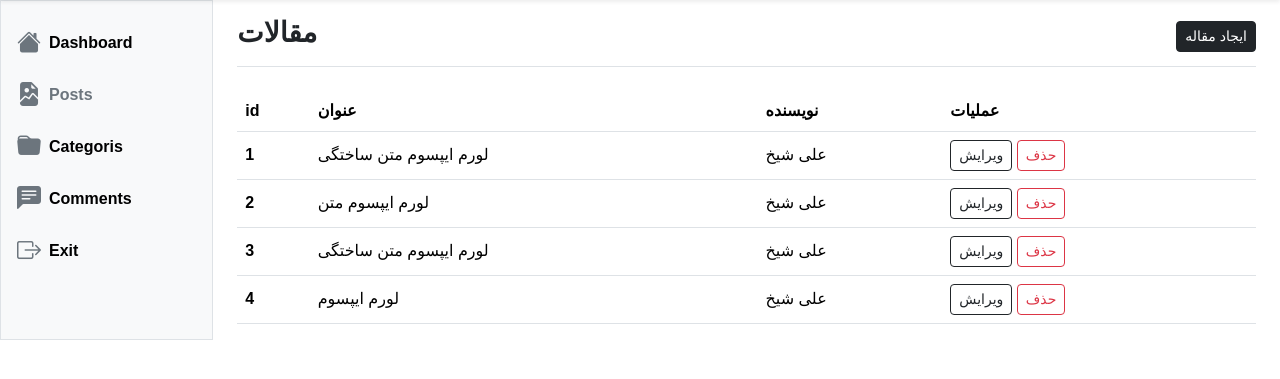
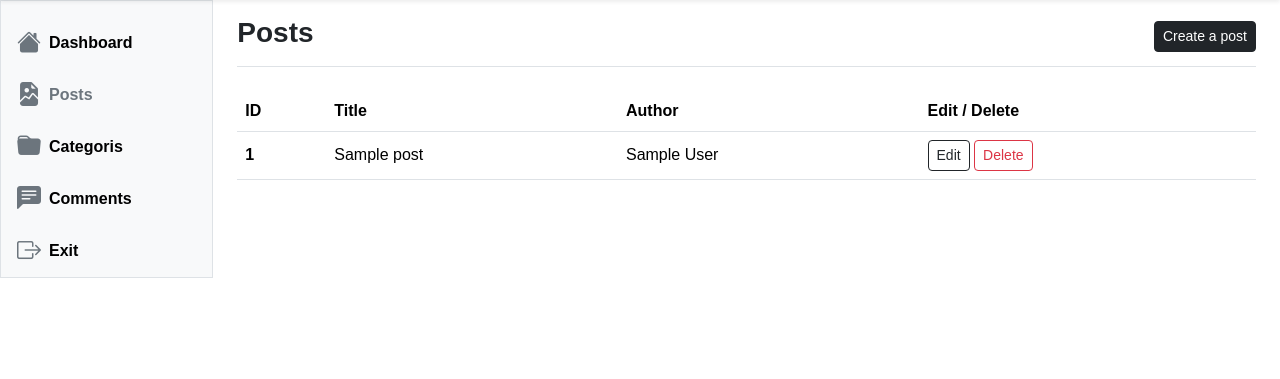
Before and after one commit to Hossaini1/php-blog-app, a PHP site: page /admin-panel/pages/posts/index.php in a window 1280 px wide. Shown: the part 54-433 px from the top of the page. Run offline with PHP 8.4, Linux system fonts and the light colour scheme; tables that the repository leaves empty or names only in its code hold one stand-in row (values such as "Sample post"); some web fonts are replaced.

Commit message:
post und create post erstellt

```diff
--- a/admin-panel/include/layout/header.php
+++ b/admin-panel/include/layout/header.php
@@ -41,7 +41,7 @@ $path = $_SERVER["REQUEST_URI"];
         class="navbar sticky-top bg-secondary flex-md-nowrap p-0 shadow-sm">
         <a
             class="navbar-brand col-md-3 col-lg-2 me-0 px-3 fs-5 text-white"
-            href="index.html">Admin Panel</a>
+            href="index.php">Admin Panel</a>
 
         <button
             class="ms-2 nav-link px-3 text-white d-md-none"
--- a/admin-panel/pages/posts/index.php
+++ b/admin-panel/pages/posts/index.php
@@ -1,5 +1,22 @@
 <?php
 include "../../include/layout/header.php";
+
+$posts = $db->query("SELECT * FROM `posts` ORDER BY id DESC");
+
+if (isset($_GET['action']) && isset($_GET['id'])) {
+    $id = $_GET['id'];
+
+    $query = $db->prepare('DELETE FROM `posts` WHERE id = :id');
+    $query->execute([':id' => $id]);
+
+    // redirect
+    header("Location:index.php");
+    exit();
+}
+
+
+
+
 ?>
 
 <div class="container-fluid">
@@ -12,101 +29,57 @@
         <!-- Main Section -->
         <main class="col-md-9 ms-sm-auto col-lg-10 px-md-4">
             <div
-                        class="d-flex justify-content-between flex-wrap flex-md-nowrap align-items-center pt-3 pb-2 mb-3 border-bottom"
-                    >
-                        <h1 class="fs-3 fw-bold">مقالات</h1>
+                class="d-flex justify-content-between flex-wrap flex-md-nowrap align-items-center pt-3 pb-2 mb-3 border-bottom">
+                <h1 class="fs-3 fw-bold">Posts</h1>
 
                 <div class="btn-toolbar mb-2 mb-md-0">
-                            <a href="./create.html" class="btn btn-sm btn-dark">
-                                ایجاد مقاله
+                    <a href="./create.php" class="btn btn-sm btn-dark">
+                        Create a post
                     </a>
                 </div>
             </div>
 
             <!-- Posts -->
             <div class="mt-4">
+                <?php if ($posts->rowCount() > 0) : ?>
                     <div class="table-responsive small">
                         <table class="table table-hover align-middle">
                             <thead>
                                 <tr>
-                                        <th>id</th>
-                                        <th>عنوان</th>
-                                        <th>نویسنده</th>
-                                        <th>عملیات</th>
+                                    <th>ID</th>
+                                    <th>Title</th>
+                                    <th>Author</th>
+                                    <th>Edit / Delete</th>
                                 </tr>
                             </thead>
                             <tbody>
+                                <?php foreach ($posts as $post) : ?>
                                     <tr>
-                                        <th>1</th>
-                                        <td>لورم ایپسوم متن ساختگی</td>
-                                        <td>علی شیخ</td>
+                                        <th><?= $post['id'] ?></th>
+                                        <td><?= $post['title'] ?></td>
+                                        <td><?= $post['author'] ?></td>
                                         <td>
                                             <a
                                                 href="./edit.html"
-                                                class="btn btn-sm btn-outline-dark"
-                                                >ویرایش</a
-                                            >
+                                                class="btn btn-sm btn-outline-dark">Edit</a>
                                             <a
-                                                href="#"
-                                                class="btn btn-sm btn-outline-danger"
-                                                >حذف</a
-                                            >
+                                                href="index.php?action=delete&id=<?= $post['id'] ?>"
+                                                class="btn btn-sm btn-outline-danger">Delete</a>
                                         </td>
                                     </tr>
-                                    <tr>
-                                        <th>2</th>
-                                        <td>لورم ایپسوم متن</td>
-                                        <td>علی شیخ</td>
-                                        <td>
-                                            <a
-                                                href="./edit.html"
-                                                class="btn btn-sm btn-outline-dark"
-                                                >ویرایش</a
-                                            >
-                                            <a
-                                                href="#"
-                                                class="btn btn-sm btn-outline-danger"
-                                                >حذف</a
-                                            >
-                                        </td>
-                                    </tr>
-                                    <tr>
-                                        <th>3</th>
-                                        <td>لورم ایپسوم متن ساختگی</td>
-                                        <td>علی شیخ</td>
-                                        <td>
-                                            <a
-                                                href="./edit.html"
-                                                class="btn btn-sm btn-outline-dark"
-                                                >ویرایش</a
-                                            >
-                                            <a
-                                                href="#"
-                                                class="btn btn-sm btn-outline-danger"
-                                                >حذف</a
-                                            >
-                                        </td>
-                                    </tr>
-                                    <tr>
-                                        <th>4</th>
-                                        <td>لورم ایپسوم</td>
-                                        <td>علی شیخ</td>
-                                        <td>
-                                            <a
-                                                href="./edit.html"
-                                                class="btn btn-sm btn-outline-dark"
-                                                >ویرایش</a
-                                            >
-                                            <a
-                                                href="#"
-                                                class="btn btn-sm btn-outline-danger"
-                                                >حذف</a
-                                            >
-                                        </td>
-                                    </tr>
+                                <?php endforeach ?>
+
                             </tbody>
                         </table>
                     </div>
+                <?php else : ?>
+                    <div class="col">
+                        <div class="alert alert-danger">
+                            There is no post!
+                        </div>
+                    </div>
+                <?php endif ?>
+
             </div>
         </main>
     </div>
```
Also changed, not shown: admin-panel/pages/posts/create.php (added, +101 -0 lines). Lines whose indentation alone changed are shown as unchanged.
